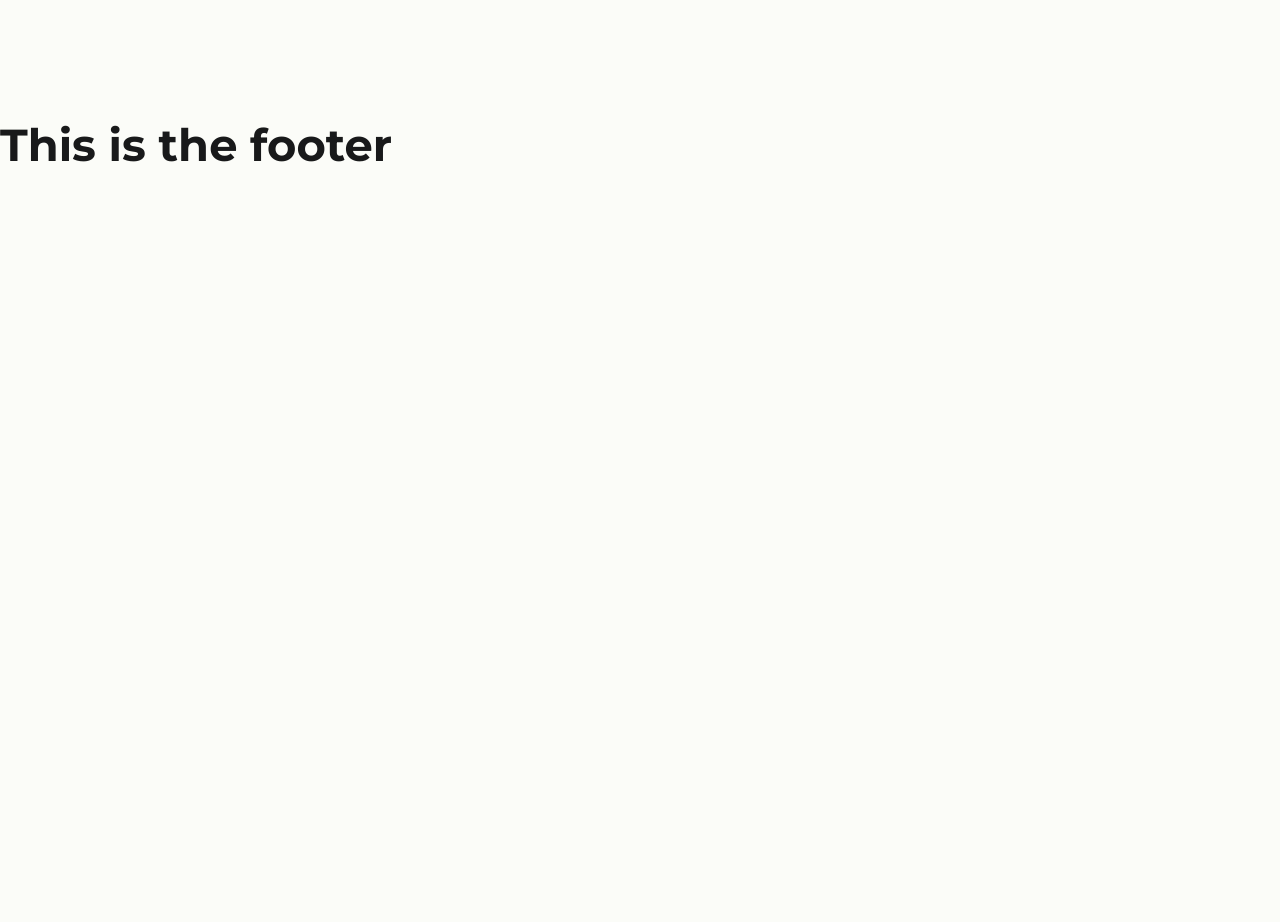
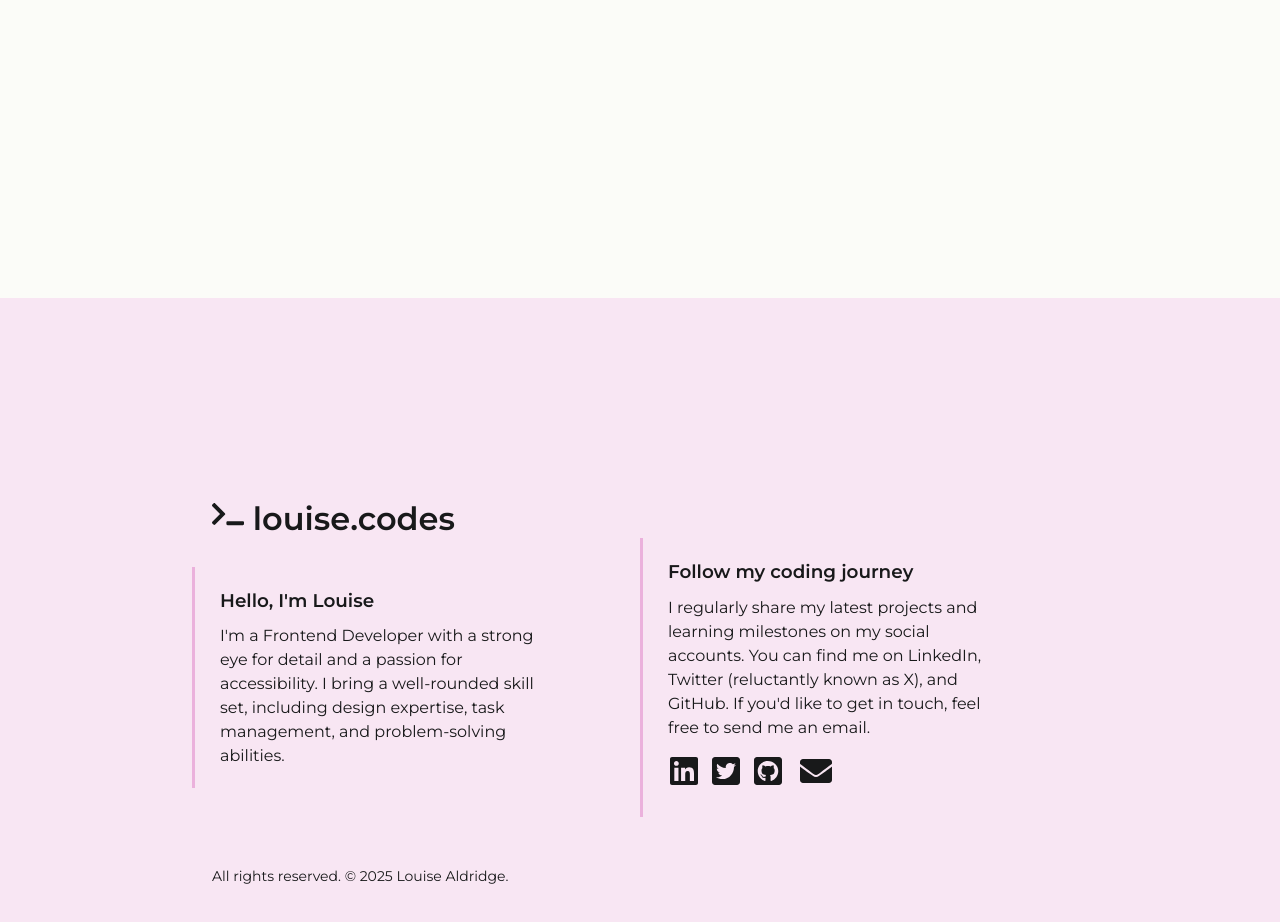
Before and after one commit to louiseka/portfolio, a React (Vite) app: page / in a window 1280 px wide. Shown: the part 2508-3430 px from the top of the page. Before the commit the page ends 2680 px from the top, so only its background shows below. Built offline with nearby package versions, Linux system fonts and the light colour scheme.

Commit message:
Footer created and styled

```diff
--- a/src/components/Footer.jsx
+++ b/src/components/Footer.jsx
@@ -1,5 +1,38 @@
+import { FaTerminal, FaLinkedin, FaTwitterSquare, FaGithubSquare, FaEnvelope } from "react-icons/fa"
+import { Link } from "react-router"
+
 export default function Footer() {
     return (
-        <h1>This is the footer</h1>
+        <footer>
+            <div className="rights-decl">
+                <p className="footer-logo"> <FaTerminal /> louise.codes</p>
+            </div>
+            <div className="footer-container">
+
+                <div className="footer-about">
+                    {/* <p className="footer-logo"> <FaTerminal /> louise.codes</p> */}
+                    <p className="small-title"> Hello, I'm Louise</p>
+                    <p>I'm a Frontend Developer with a strong eye for detail and a passion for accessibility. I bring a well-rounded skill set, including design expertise, task management, and problem-solving abilities. </p>
+
+                </div>
+
+                <div className="footer-socials">
+                    <p className="small-title"> Follow my coding journey</p>
+                    <p>I regularly share my latest projects and learning milestones on my social accounts. You can find me on LinkedIn, Twitter (reluctantly known as X), and GitHub. If you'd like to get in touch, feel free to send me an email. </p>
+                    <div className="social-icons-container">
+                        <Link to="https://www.linkedin.com/in/louiseka/" target="_blank"> <FaLinkedin className="social-icon" /></Link>
+                        <Link to="https://x.com/louiseka_codes" target="_blank"><FaTwitterSquare className="social-icon" /></Link>
+                        <Link to="https://github.com/louiseka" target="_blank"><FaGithubSquare className="social-icon" /></Link>
+                        <Link to="mailto:louisealdridge88@gmail.com" target="_blank"> <FaEnvelope className="social-icon" /></Link>
+                    </div>
+                </div>
+
+            </div>
+            <div className="rights-decl">
+                <p className="small-text">All rights reserved. © 2025 Louise Aldridge. </p>
+            </div>
+
+        </footer >
+
     )
 }
--- a/src/components/Layout.jsx
+++ b/src/components/Layout.jsx
@@ -8,8 +8,10 @@ import Footer from "./Footer"
 export default function Layout() {
     return (
         <>
-            <Header />
-            <Outlet />
+            <div className="main-container">
+                <Header />
+                <Outlet />
+            </div>
             <Footer />
         </>
     )
--- a/src/index.css
+++ b/src/index.css
@@ -11,12 +11,16 @@ html {
 
 /* Page Layout */
 body {
-    max-width: 1920px;
     margin: 0 auto;
     background-color: #fbfcf8;
     font-family: "Montserrat", sans-serif;
     font-weight: 400;
     color: #18191A;
+}
+
+.main-container {
+    max-width: 1920px;
+    margin: 0 auto;
 }
 
 /* Main */
@@ -202,6 +206,74 @@ header {
 .profile-img {
     max-width: 100%;
 }
+
+/* Footer */
+footer {
+    max-width: 100%;
+    background-color: #F8E6F3;
+    padding: 150px 0;
+    margin: 200px 0 0;
+}
+
+.footer-logo {
+    font-weight: 600;
+    font-size: 2rem;
+    padding: 0;
+    margin: 0;
+}
+
+.small-title {
+    font-weight: 600;
+    font-size: 1.15rem;
+    padding: 0 0 10px 0;
+}
+
+.footer-container {
+    max-width: 70%;
+    margin: 0 auto;
+    display: flex;
+    align-items: center;
+    justify-content: space-between;
+    line-height: 1.5;
+}
+
+.footer-about,
+.footer-socials {
+    max-width: 50%;
+    border-left: #EBB1DC solid 3px;
+    padding: 20px 25px;
+}
+
+
+
+.footer-about p,
+.footer-socials p {
+    max-width: 80%;
+    margin: 0;
+}
+
+
+.social-icons-container {
+    font-size: 1.5rem;
+}
+
+.social-icon {
+    font-size: 2rem;
+    color: #18191A;
+    margin: 15px 10px 0 0;
+    text-decoration: none;
+}
+
+a[href^="mailto:"] {
+    text-decoration: none;
+}
+
+.rights-decl {
+    max-width: 70%;
+    margin: 0 auto;
+    padding: 50px 20px 0;
+}
+
 
 /* About Page */
 
```
